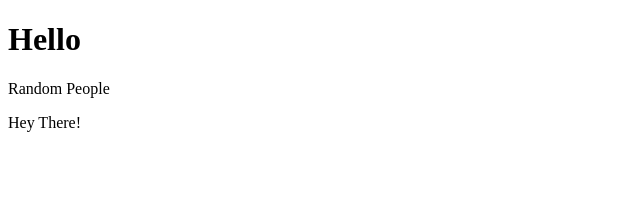
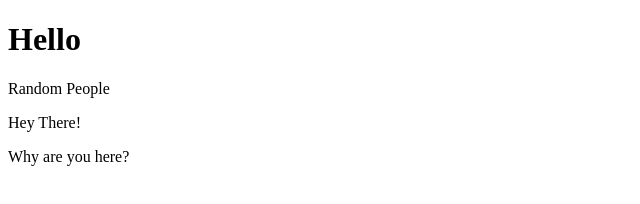
Before and after one commit to pratyush-pranav/git-test, a website: page index.html in a window 1280 px wide. Shown: the whole page, without its empty margins (0-640 px from the left). Drawn offline with Linux system fonts and the light colour scheme.

Commit message:
Fourth Commit

```diff
--- a/index.html
+++ b/index.html
@@ -7,5 +7,6 @@
         <h1>Hello</h1>
         <p>Random People</p>
         <p>Hey There!</p>
+        <p>Why are you here?</p>
     </body>
 </html>
```
Also changed, not shown: package.json (added, +24 -0 lines), 2 other files.
